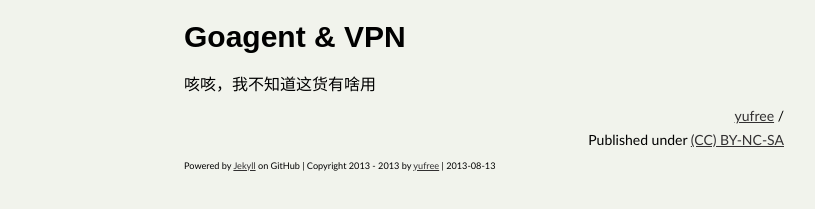
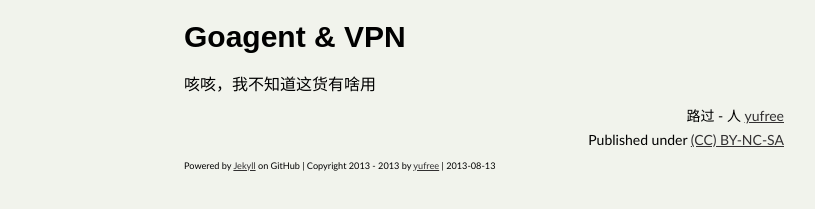
Before and after one commit to yufree/blogcn, a Jekyll site: the page built from software/index.md, in a window 1280 px wide. Shown: the part 897-1106 px from the top of the page, without its empty margins (156-971 px from the left). Built offline with Jekyll 4.4.1, drawn with Linux system fonts in a browser that asks for light colours; some web fonts are replaced; comment, search, counter and statistics services are not loaded.

Commit message:
add stat

```diff
--- a/_layouts/default.html
+++ b/_layouts/default.html
@@ -35,7 +35,7 @@
     <p id="footer"><small>Powered by <a href="https://github.com/mojombo/jekyll">Jekyll</a> on GitHub | Copyright 2013 - 2013 by <a href="http://yufree.github.com">yufree</a> | <span class="label label-info">2013-08-13 </span></small></p>
     </footer>
     </div>
-</script>
+<script src="http://jerry-cdn.b0.upaiyun.com/hit-kounter/hit-kounter-0.1.1.js"></script>
 <script>
   (function(i,s,o,g,r,a,m){i['GoogleAnalyticsObject']=r;i[r]=i[r]||function(){
   (i[r].q=i[r].q||[]).push(arguments)},i[r].l=1*new Date();a=s.createElement(o),
--- a/_layouts/post.html
+++ b/_layouts/post.html
@@ -6,11 +6,11 @@
 {{ content }}
 </section>
 <section class="meta">
+路过<span data-hk-page="current"> - </span>人
 <span class="author">
   <a href="http://yufree.github.com/blogcn">{{ site.author }}</a>
 </span>
 <span class="time">
-  /
   <time datetime="{{ page.date | date:"%Y-%m-%d" }}">{{ page.date | date:"%Y-%m-%d" }}</time>
 </span>
 <br />
```
